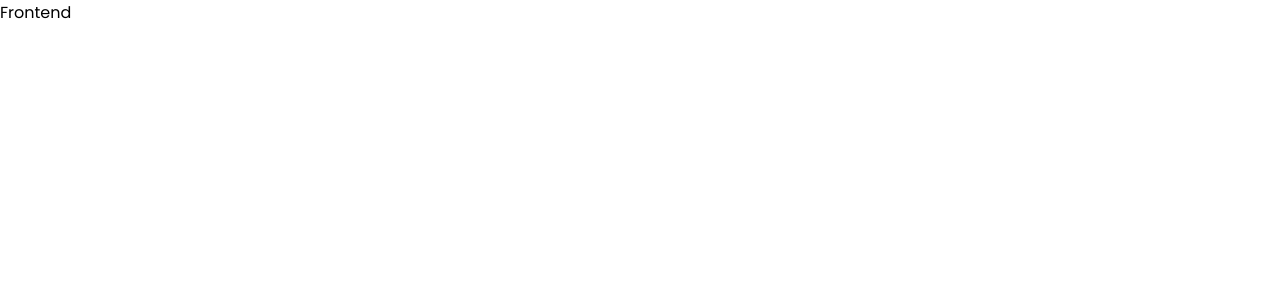
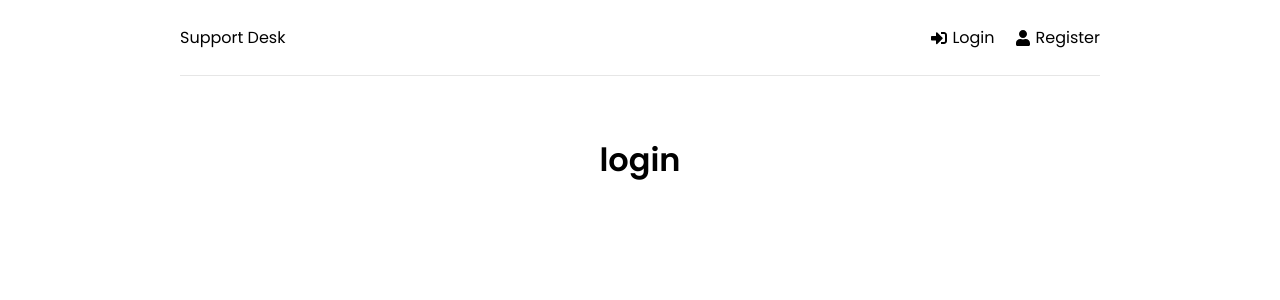
Before and after one commit to mogrady-professional/support-desk, a React (Create React App) app in the folder support-desk/frontend/: page /login in a window 1280 px wide. Shown: the top 300 px of the page. Built offline with nearby package versions, Linux system fonts and the light colour scheme.

Commit message:
Header & Initial Pages init

```diff
--- a/support-desk/frontend/src/App.js
+++ b/support-desk/frontend/src/App.js
@@ -1,7 +1,28 @@
+// V6 React Router
+import { BrowserRouter as Router, Routes, Route } from "react-router-dom";
+// Import Components & Pages
+import Header from "./components/Header";
+import Home from "./pages/Home";
+import Login from "./pages/Login";
+import Register from "./pages/Register";
+
 import React from "react";
 
 function App() {
-  return <div>Frontend</div>;
+  return (
+    <>
+      <Router>
+        <div className="container">
+          <Header />
+          <Routes>
+            <Route path="/" element={<Home />} />
+            <Route path="/login" element={<Login />} />
+            <Route path="/register" element={<Register />} />
+          </Routes>
+        </div>
+      </Router>
+    </>
+  );
 }
 
 export default App;
--- /dev/null
+++ b/support-desk/frontend/src/components/Header.jsx
@@ -0,0 +1,31 @@
+// Import Icons
+import { FaSignInAlt, FaSignOutAlt, FaUser } from "react-icons/fa";
+import { Link } from "react-router-dom";
+
+import React from "react";
+
+function Header() {
+  return (
+    <header className="header">
+      <div className="logo">
+        <Link to="/"> Support Desk </Link>
+      </div>
+      <ul>
+        <li>
+          <Link to="/login">
+            <FaSignInAlt />
+            Login
+          </Link>
+        </li>
+        <li>
+          <Link to="/register">
+            <FaUser />
+            Register
+          </Link>
+        </li>
+      </ul>
+    </header>
+  );
+}
+
+export default Header;
--- /dev/null
+++ b/support-desk/frontend/src/pages/Home.jsx
@@ -0,0 +1,11 @@
+import React from "react";
+
+function Home() {
+  return (
+    <div>
+      <h1>Home</h1>
+    </div>
+  );
+}
+
+export default Home;
--- /dev/null
+++ b/support-desk/frontend/src/pages/Login.jsx
@@ -0,0 +1,11 @@
+import React from "react";
+
+function login() {
+  return (
+    <div>
+      <h1>login</h1>
+    </div>
+  );
+}
+
+export default login;
--- /dev/null
+++ b/support-desk/frontend/src/pages/Register.jsx
@@ -0,0 +1,11 @@
+import React from "react";
+
+function Register() {
+  return (
+    <div>
+      <h1>Register</h1>
+    </div>
+  );
+}
+
+export default Register;
```
